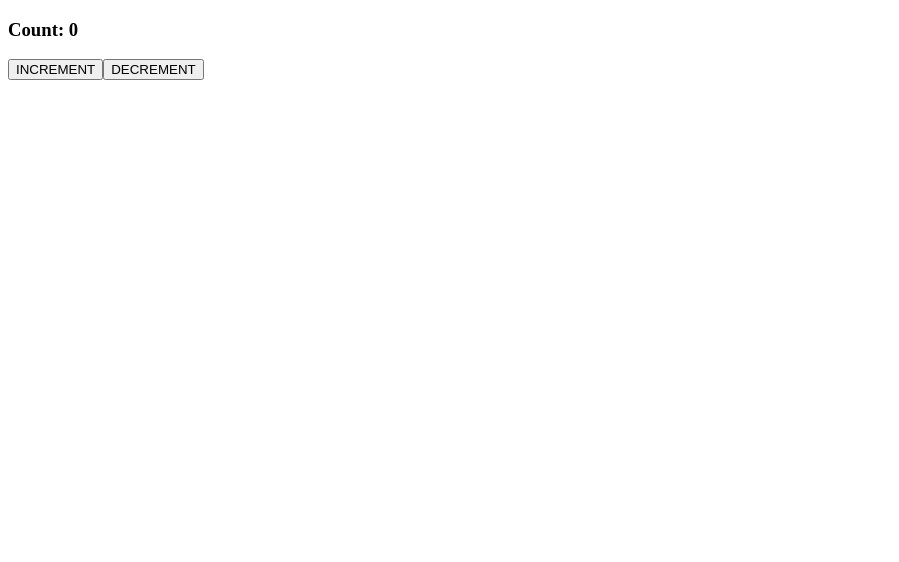
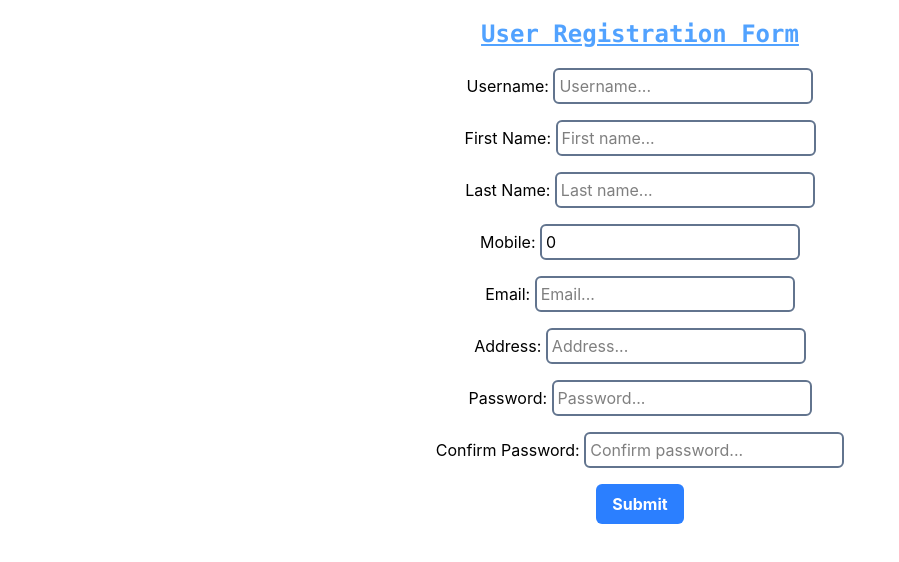
Before and after one commit to astiksayare/React-Doc, a React (Vite) app in the folder React-Master/react-master-tsx/: page / in a window 1280 px wide. Shown: the top 562 px of the page, without its empty margins (0-899 px from the left). Built offline with nearby package versions, Linux system fonts and the light colour scheme.

Commit message:
Added Tailwindcss and Configure the Form element

```diff
--- a/React-Master/react-master-tsx/package.json
+++ b/React-Master/react-master-tsx/package.json
@@ -10,8 +10,10 @@
     "preview": "vite preview"
   },
   "dependencies": {
+    "@tailwindcss/vite": "^4.2.4",
     "react": "^19.2.5",
-    "react-dom": "^19.2.5"
+    "react-dom": "^19.2.5",
+    "tailwindcss": "^4.2.4"
   },
   "devDependencies": {
     "@eslint/js": "^10.0.1",
--- a/React-Master/react-master-tsx/src/app/Main.tsx
+++ b/React-Master/react-master-tsx/src/app/Main.tsx
@@ -1,4 +1,5 @@
 import * as App from './index';
+import './style.css';
 
 export const Main = () => {
 
@@ -8,7 +9,8 @@ export const Main = () => {
             {/* <App.Component.Hook.State.StateFrom /> */}
             {/* <App.Component.Task.List /> */}
             {/* <App.Component.Hook.Main /> */}
-            <App.Component.Hook.View.Main />
+            {/* <App.Component.Hook.View.Main /> */}
+            <App.Component.From.Main />
         </>
     )
 }
--- /dev/null
+++ b/React-Master/react-master-tsx/src/app/component/form/index.ts
@@ -0,0 +1,4 @@
+import * as View from './view';
+import { Main } from './main';
+
+export { Main, View };
--- /dev/null
+++ b/React-Master/react-master-tsx/src/app/component/form/main.tsx
@@ -0,0 +1,11 @@
+
+import * as Component from '@/app/component';
+
+export const Main = () => {
+
+    return (
+        <section>
+            <Component.From.View.Registration />
+        </section>
+    )
+}
--- /dev/null
+++ b/React-Master/react-master-tsx/src/app/component/form/view/Registration.tsx
@@ -0,0 +1,150 @@
+import React from "react";
+import * as Type from '@/app/component/type';
+
+export const Registration = () => {
+    const [user, setUser] = React.useState<Type.RegistrationForm>({
+        username: '',
+        password: '',
+        confirmPassword: '',
+        email: '',
+        address: '',
+        firstName: '',
+        lastName: '',
+        mobile: 0
+    });
+
+
+    const handleChange = (e: React.ChangeEvent<HTMLInputElement>) => {
+        const {name, value} = e.target;
+        setUser({...user, [name]: value});
+    }
+
+    const handleSubmit = (e: React.SubmitEvent<HTMLFormElement>) => {
+        e.preventDefault();
+        console.log(user);
+        setUser({
+            username: '',
+            password: '',
+            confirmPassword: '',
+            email: '',
+            address: '',
+            firstName: '',
+            lastName: '',
+            mobile: 0
+        });
+    }
+
+
+  return (
+    <form
+    onSubmit={handleSubmit}
+    className="flex flex-col gap-4"
+    >
+      <h1 className="text-blue-400 text-center text-[1.5rem] underline font-bold font-mono mt-4">
+        User Registration Form
+      </h1>
+
+      <main className="w-full flex flex-col gap-4 justify-center items-center">
+        <div>
+          <label>Username: </label>
+          <input
+            type="text"
+            placeholder="Username..."
+            name="username"
+            id="username"
+            className="border-slate-500 border-2 p-1 rounded-md"
+            value={user.username}
+            onChange={handleChange}
+          />
+        </div>
+
+        <div>
+          <label>First Name: </label>
+          <input
+            type="text"
+            placeholder="First name..."
+            name="firstName"
+            id="firstName"
+            className="border-slate-500 border-2 p-1 rounded-md"
+            value={user.firstName}
+            onChange={handleChange}
+          />
+        </div>
+
+        <div>
+          <label>Last Name: </label>
+          <input
+            type="text"
+            placeholder="Last name..."
+            name="lastName"
+            id="lastName"
+            className="border-slate-500 border-2 p-1 rounded-md"
+            value={user.lastName}
+            onChange={handleChange}
+          />
+        </div>
+
+        <div>
+          <label>Mobile: </label>
+          <input
+            type="number"
+            placeholder="Mobile..."
+            name="mobile"
+            id="mobile"
+            className="border-slate-500 border-2 p-1 rounded-md"
+            value={user.mobile}
+            onChange={handleChange}
+          />
+        </div>
+        <div>
+          <label>Email: </label>
+          <input
+            type="email"
+            placeholder="Email..."
+            name="email"
+            id="email"
+            className="border-slate-500 border-2 p-1 rounded-md"
+            value={user.email}
+            onChange={handleChange}
+          />
+        </div>
+        <div>
+          <label>Address: </label>
+          <input
+            type="text"
+            placeholder="Address..."
+            name="address"
+            id="address"
+            className="border-slate-500 border-2 p-1 rounded-md"
+            value={user.address}
+            onChange={handleChange}
+          />
+        </div> <div>
+          <label>Password: </label>
+          <input
+            type="password"
+            placeholder="Password..."
+            name="password"
+            id="password"
+            className="border-slate-500 border-2 p-1 rounded-md"
+            value={user.password}
+            onChange={handleChange}
+          />
+        </div> <div>
+          <label>Confirm Password: </label>
+          <input
+            type="password"
+            placeholder="Confirm password..."
+            name="confirmPassword"
+            id="confirmPassword"
+            className="border-slate-500 border-2 p-1 rounded-md"
+            value={user.confirmPassword}
+            onChange={handleChange}
+          />
+        </div>
+
+        <div><button type="submit" className="text-white px-4 py-2 rounded-md bg-blue-500 font-bold cursor-pointer">Submit</button></div>
+      </main>
+    </form>
+  );
+};
--- /dev/null
+++ b/React-Master/react-master-tsx/src/app/component/form/view/index.ts
@@ -0,0 +1,3 @@
+import { Registration } from './Registration';
+
+export { Registration };
--- a/React-Master/react-master-tsx/src/app/component/index.ts
+++ b/React-Master/react-master-tsx/src/app/component/index.ts
@@ -3,8 +3,9 @@ import * as Hook from './hook';
 import * as Type from './type';
 import * as Api from './api';
 import * as Task from './task';
+import * as From from './form';
 
 
 export {
-    Hook, Type, Task, Api
+    Hook, Type, Task, Api, From
 }
--- /dev/null
+++ b/React-Master/react-master-tsx/src/app/component/type/Form.ts
@@ -0,0 +1,16 @@
+
+
+export interface LoginForm {
+    username: string;
+    password: string;
+    confirmPassword: string;
+    isAdmin?: boolean;
+}
+
+export interface RegistrationForm extends LoginForm {
+    firstName: string;
+    lastName: string;
+    mobile: number;
+    email: string;
+    address: string;
+}
--- a/React-Master/react-master-tsx/src/app/component/type/index.ts
+++ b/React-Master/react-master-tsx/src/app/component/type/index.ts
@@ -2,5 +2,6 @@ import { type User } from "./StateType";
 import { type ProductType } from "./ProductType";
 import { type UserType } from "./User";
 import { type CounterProps } from "./Counter";
+import type { RegistrationForm, LoginForm } from './Form';
 
-export type { User, ProductType, UserType, CounterProps };
+export type { User, ProductType, UserType, CounterProps, RegistrationForm, LoginForm };
--- /dev/null
+++ b/React-Master/react-master-tsx/src/app/style.css
@@ -0,0 +1 @@
+@import "tailwindcss";
--- a/React-Master/react-master-tsx/vite.config.ts
+++ b/React-Master/react-master-tsx/vite.config.ts
@@ -1,9 +1,10 @@
 import { defineConfig } from 'vite'
 import react from '@vitejs/plugin-react'
+import tailwindcss from '@tailwindcss/vite'
 
 // https://vite.dev/config/
 export default defineConfig({
-  plugins: [react()],
+  plugins: [react(), tailwindcss(),],
   server: {
     forwardConsole: true
   },
```
Also changed, not shown: 1 other file (tests, documents, lock files or other folders).
